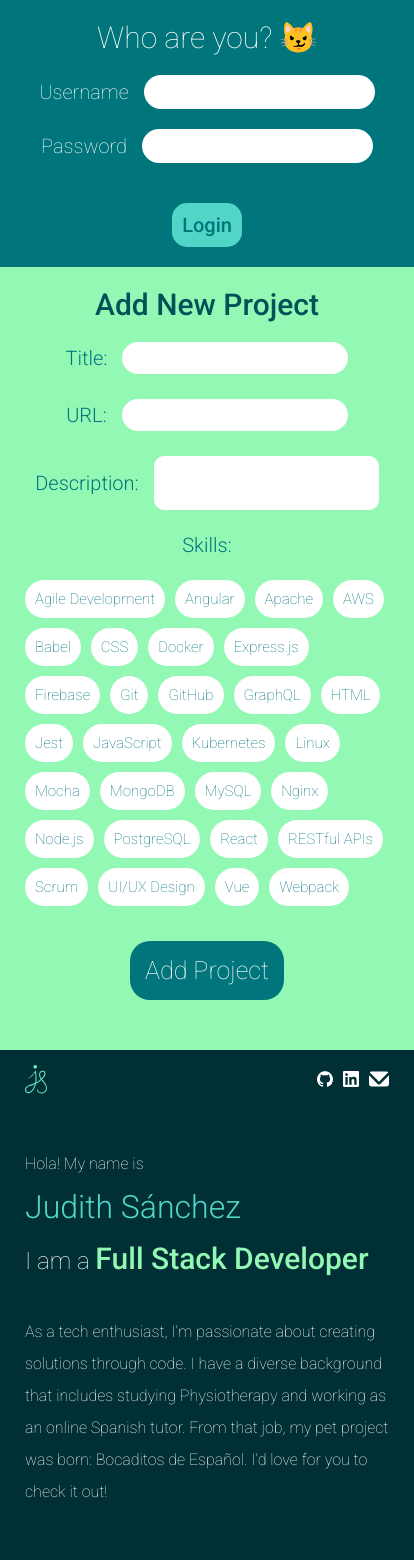
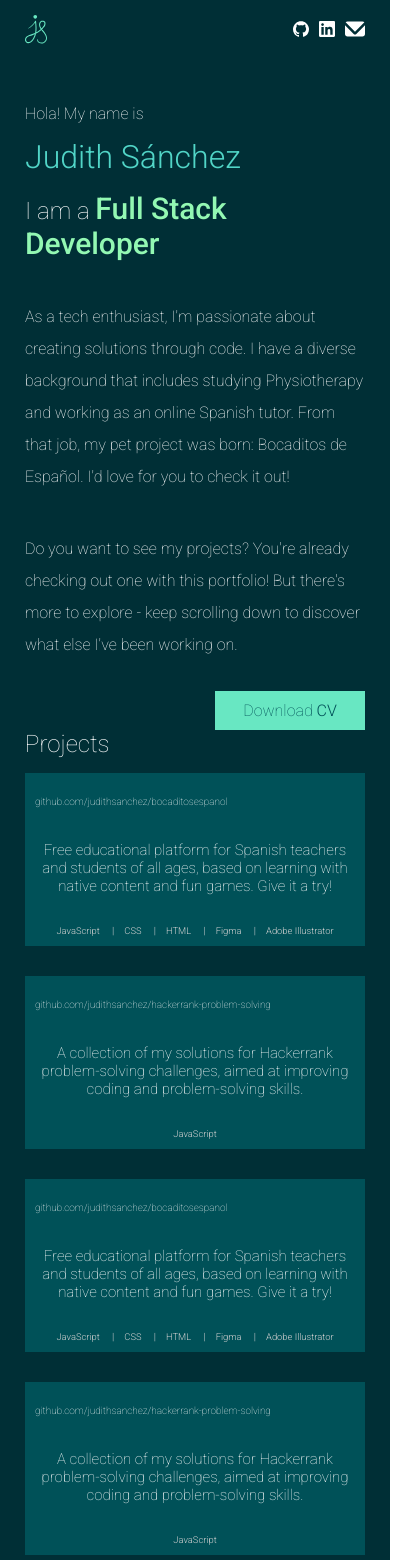
Before and after one commit to judithsanchez/portfolio, a Vue app: page / in a window 390 px wide. Shown: the top 1560 px of the page, 414 px wide, since content can reach past the window. Built offline with nearby package versions, Linux system fonts and the light colour scheme.

Commit message:
Worked on responsive design

```diff
--- a/src/App.vue
+++ b/src/App.vue
@@ -1,9 +1,9 @@
 <template>
-  <admin-access></admin-access>
-  <add-new-project />
   <nav-bar />
   <about-me />
   <projects-section />
+  <admin-access></admin-access>
+  <add-new-project />
 </template>
 
 <script>
--- a/src/assets/style.css
+++ b/src/assets/style.css
@@ -27,8 +27,10 @@
 
 #app {
   background-color: var(--main-background);
+  display: flex;
+  flex-direction: column;
   margin: auto;
-  width: 414px;
+  /* width: 414px; */
 }
 
 .nav-bar {
@@ -61,6 +63,8 @@
 }
 
 .about-me {
+  display: flex;
+  flex-flow: column nowrap;
   color: var(--text-light-grey);
   margin: 4.5rem 2.5rem 0 2.5rem;
 }
@@ -88,30 +92,20 @@
   font-weight: 500;
 }
 
-.about-me-text {
+.about-me-text,
+.projects-intro {
   font-size: 1.6rem;
   line-height: 200%;
   margin-top: 4rem;
 }
 
-.projects-section {
-  display: flex;
-  flex-flow: column nowrap;
-  margin: 0 2.5rem;
-}
-
-.projects-intro {
-  font-size: 1.6rem;
-  line-height: 200%;
-  margin-top: 4.5rem;
-}
-
 .download-cv-button {
   align-self: flex-end;
   background-color: var(--shade-6);
+  margin-top: 3rem;
   padding: 1rem;
   text-align: center;
-  margin: 3rem;
+  width: 15rem;
 }
 
 .download-cv-button p {
@@ -128,6 +122,12 @@
   color: var(--shade-1);
   font-size: 1.6rem;
   font-weight: 300;
+}
+
+.projects-section {
+  display: flex;
+  flex-flow: column nowrap;
+  margin: 0 2.5rem;
 }
 
 .projects-section h3 {
@@ -301,3 +301,43 @@
   font-weight: 400;
   padding: 1rem;
 }
+
+.add-new-project-form {
+  display: none;
+}
+.admin-view {
+  display: none;
+}
+
+@media only screen and (min-aspect-ratio: 1/1) {
+  #app {
+    justify-content: space-around;
+    flex-flow: row wrap;
+    height: 100vh;
+    margin: 0;
+  }
+  .about-me {
+    margin: 0;
+    width: 30%;
+  }
+  .projects-section {
+    margin: 0;
+    max-height: 75vh;
+    overflow-y: scroll;
+    width: 50%;
+  }
+}
+
+/* .nav-bar {
+  background-color: var(--main-background);
+  display: flex;
+  flex-direction: row nowrap;
+  justify-content: space-between;
+  padding: 1.5rem 2.5rem;
+  width: 100%;
+}
+
+.js-logo {
+  height: 2.9rem;
+  width: 2.2rem;
+} */
--- a/src/components/AboutMe.vue
+++ b/src/components/AboutMe.vue
@@ -6,12 +6,19 @@
       I am a <span class="job-title">{{ jobTitle }}</span>
     </h1>
     <p class="about-me-text">{{ aboutMe }}</p>
+
+    <p class="projects-intro">{{ projectsIntro }}</p>
+
+    <div class="download-cv-button">
+      <a :href="cv">
+        <p>Download <span class="cv">CV</span></p>
+      </a>
+    </div>
   </div>
 </template>
 
 <script>
 import '../assets/style.css';
-// import portfolioInfo from '../portfolio-info.json';
 import portfolioJudithSanchez from '../portfolio-info';
 
 export default {
@@ -21,6 +28,8 @@ export default {
       lastName: portfolioJudithSanchez.lastName,
       jobTitle: portfolioJudithSanchez.jobTitle,
       aboutMe: portfolioJudithSanchez.aboutMe,
+      projectsIntro: portfolioJudithSanchez.projectsIntro,
+      cv: portfolioJudithSanchez.cv,
     };
   },
 };
--- a/src/components/AddNewProject.vue
+++ b/src/components/AddNewProject.vue
@@ -19,15 +19,9 @@
     <div class="skill-set">
       <skill-set-btn @add-skillset="addSkillset"></skill-set-btn>
     </div>
-    <!-- <button
+    <button
       class="add-new-project-btn"
       @click.prevent="portfolio.addNewProject(title, url, description, skills)"
-    >
-      Add Project
-    </button> -->
-    <button
-      class="add-new-project-btn"
-      @click="portfolio.addNewProject(title, url, description, skills)"
     >
       Add Project
     </button>
--- a/src/components/ProjectsSection.vue
+++ b/src/components/ProjectsSection.vue
@@ -1,12 +1,12 @@
 <template>
   <div class="projects-section">
-    <p class="projects-intro">{{ projectsIntro }}</p>
+    <!-- <p class="projects-intro">{{ projectsIntro }}</p>
 
     <div class="download-cv-button">
       <a :href="cv">
         <p>Download <span class="cv">CV</span></p>
       </a>
-    </div>
+    </div> -->
 
     <h3>Projects</h3>
 
@@ -18,7 +18,7 @@
 
 <script>
 import '../assets/style.css';
-import portfolioJudithSanchez from '../portfolio-info';
+// import portfolioJudithSanchez from '../portfolio-info';
 import ProjectInfo from './ProjectInfo.vue';
 
 export default {
@@ -27,8 +27,8 @@ export default {
   },
   data() {
     return {
-      projectsIntro: portfolioJudithSanchez.projectsIntro,
-      cv: portfolioJudithSanchez.cv,
+      // projectsIntro: portfolioJudithSanchez.projectsIntro,
+      // cv: portfolioJudithSanchez.cv,
     };
   },
 };
--- a/src/portfolio-info.js
+++ b/src/portfolio-info.js
@@ -105,6 +105,86 @@ const portfolioJudithSanchez = new Portfolio({
         'A collection of my solutions for Hackerrank problem-solving challenges, aimed at improving coding and problem-solving skills.',
       skillsApplied: ['JavaScript'],
     },
+    {
+      title: 'Bocaditos de Español',
+      url: 'github.com/judithsanchez/bocaditosespanol',
+      description:
+        'Free educational platform for Spanish teachers and students of all ages, based on learning with native content and fun games. Give it a try!',
+      skillsApplied: [
+        'JavaScript',
+        'CSS',
+        'HTML',
+        'Figma',
+        'Adobe Illustrator',
+      ],
+    },
+    {
+      title: 'HackerRank Challenges',
+      url: 'github.com/judithsanchez/hackerrank-problem-solving',
+      description:
+        'A collection of my solutions for Hackerrank problem-solving challenges, aimed at improving coding and problem-solving skills.',
+      skillsApplied: ['JavaScript'],
+    },
+    {
+      title: 'Bocaditos de Español',
+      url: 'github.com/judithsanchez/bocaditosespanol',
+      description:
+        'Free educational platform for Spanish teachers and students of all ages, based on learning with native content and fun games. Give it a try!',
+      skillsApplied: [
+        'JavaScript',
+        'CSS',
+        'HTML',
+        'Figma',
+        'Adobe Illustrator',
+      ],
+    },
+    {
+      title: 'HackerRank Challenges',
+      url: 'github.com/judithsanchez/hackerrank-problem-solving',
+      description:
+        'A collection of my solutions for Hackerrank problem-solving challenges, aimed at improving coding and problem-solving skills.',
+      skillsApplied: ['JavaScript'],
+    },
+    {
+      title: 'Bocaditos de Español',
+      url: 'github.com/judithsanchez/bocaditosespanol',
+      description:
+        'Free educational platform for Spanish teachers and students of all ages, based on learning with native content and fun games. Give it a try!',
+      skillsApplied: [
+        'JavaScript',
+        'CSS',
+        'HTML',
+        'Figma',
+        'Adobe Illustrator',
+      ],
+    },
+    {
+      title: 'HackerRank Challenges',
+      url: 'github.com/judithsanchez/hackerrank-problem-solving',
+      description:
+        'A collection of my solutions for Hackerrank problem-solving challenges, aimed at improving coding and problem-solving skills.',
+      skillsApplied: ['JavaScript'],
+    },
+    {
+      title: 'Bocaditos de Español',
+      url: 'github.com/judithsanchez/bocaditosespanol',
+      description:
+        'Free educational platform for Spanish teachers and students of all ages, based on learning with native content and fun games. Give it a try!',
+      skillsApplied: [
+        'JavaScript',
+        'CSS',
+        'HTML',
+        'Figma',
+        'Adobe Illustrator',
+      ],
+    },
+    {
+      title: 'HackerRank Challenges',
+      url: 'github.com/judithsanchez/hackerrank-problem-solving',
+      description:
+        'A collection of my solutions for Hackerrank problem-solving challenges, aimed at improving coding and problem-solving skills.',
+      skillsApplied: ['JavaScript'],
+    },
   ],
 });
 
```
